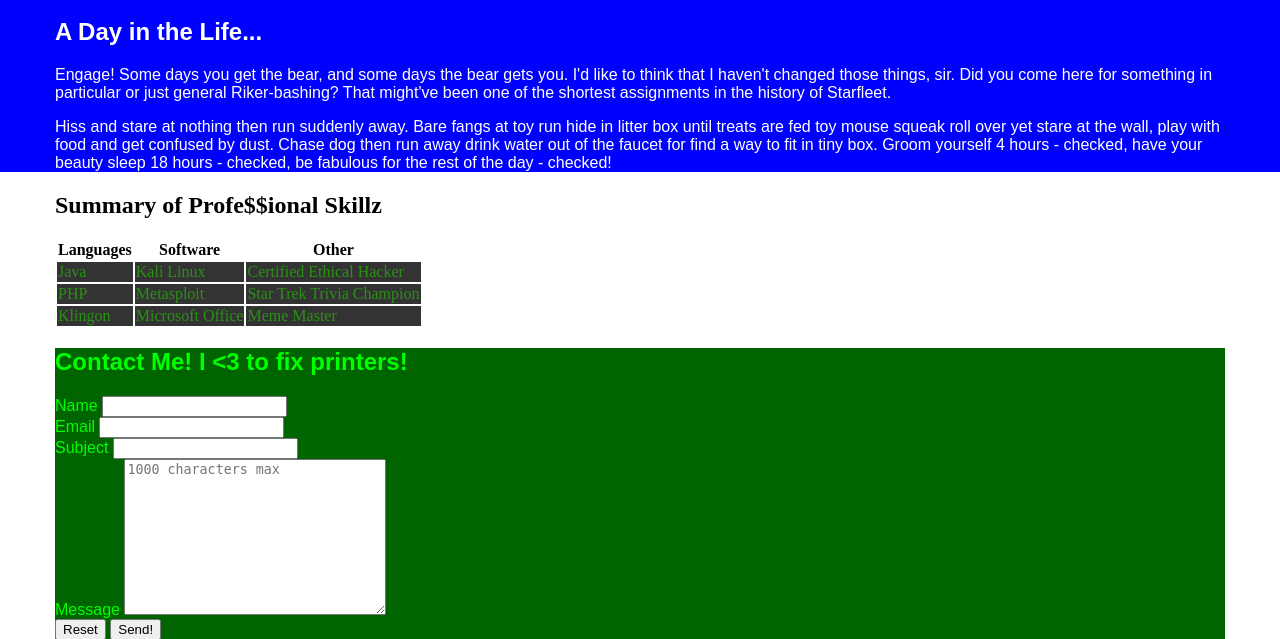
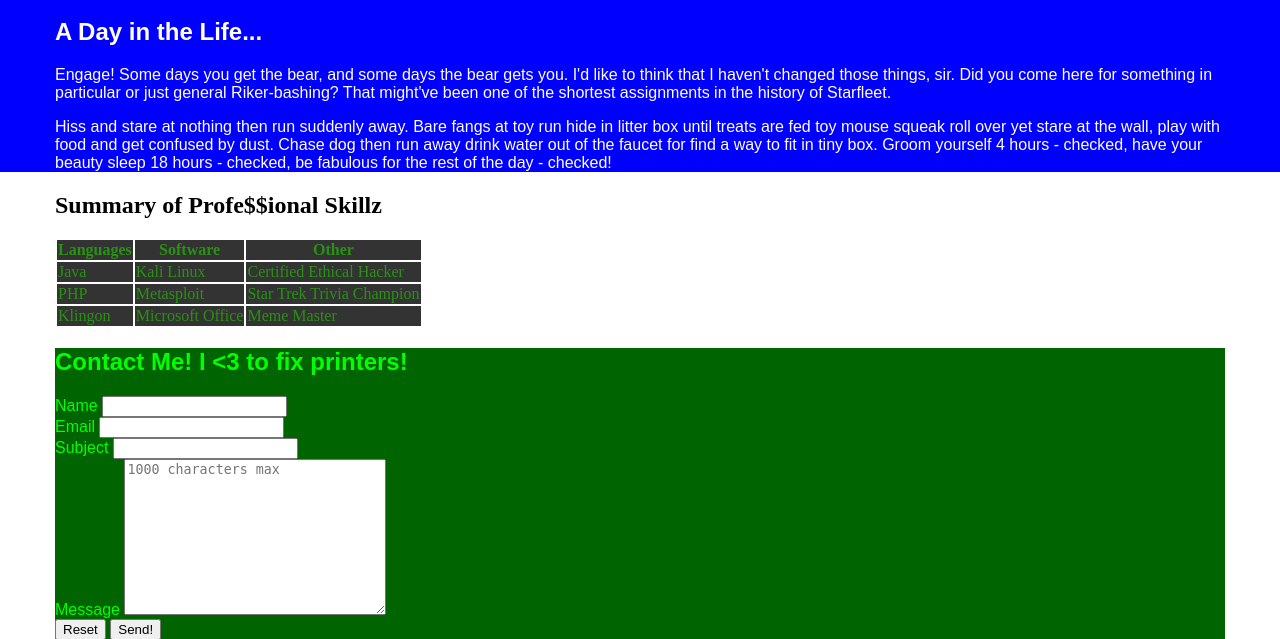
Before and after one commit to uss-hopper/css-challenge-MrAGillikin, a PHP site: page / in a window 1280 px wide. Shown: the part 1438-2077 px from the top of the page. Run offline with PHP 8.4, Linux system fonts and the light colour scheme.

Commit message:
Adjusting Table.

```diff
--- a/css/style.css
+++ b/css/style.css
@@ -77,7 +77,14 @@ header {
 
 }
 
+.instructions-wrapper.img {
+	position: absolute;
+	right: 10%;
+
+}
+
 .instructions-content {
+
 	margin: 2em;
 }
 
@@ -86,6 +93,12 @@ header {
 	background-color: rgb(0,0,255);
 	color: white;
 	font-family: sans-serif;
+}
+
+th {
+	background-color: rgb(51,51,51);
+	color: rgb(41,146,20);
+	border: .1em white;
 }
 
 td {
```
